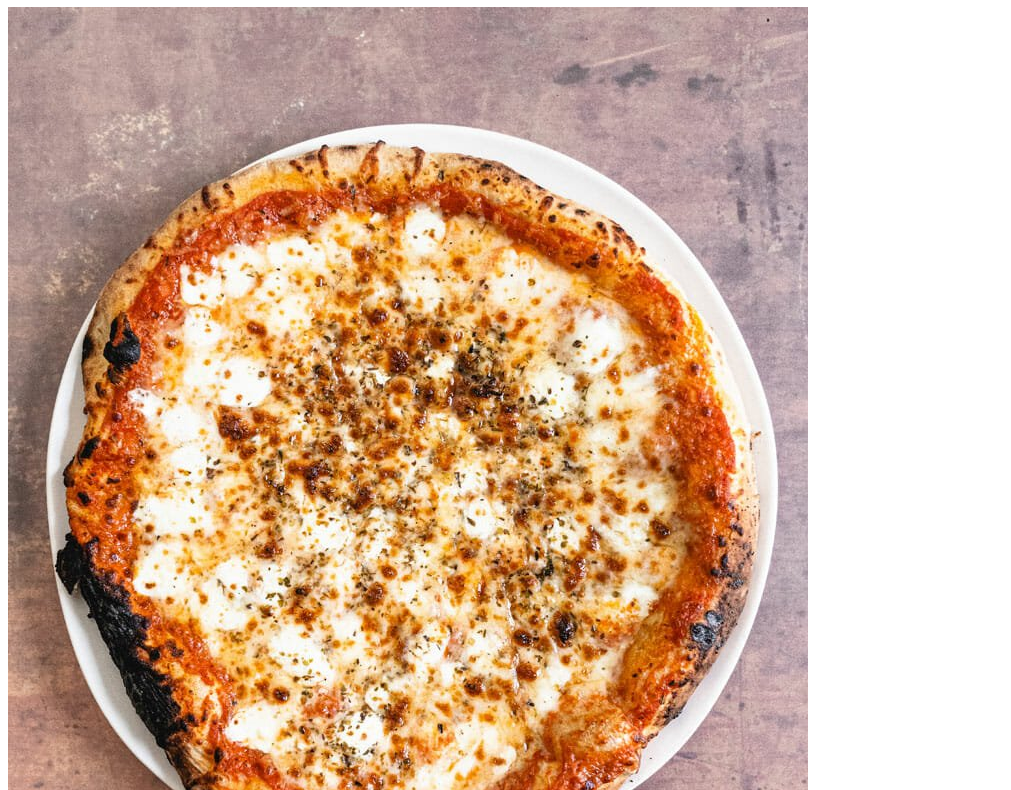
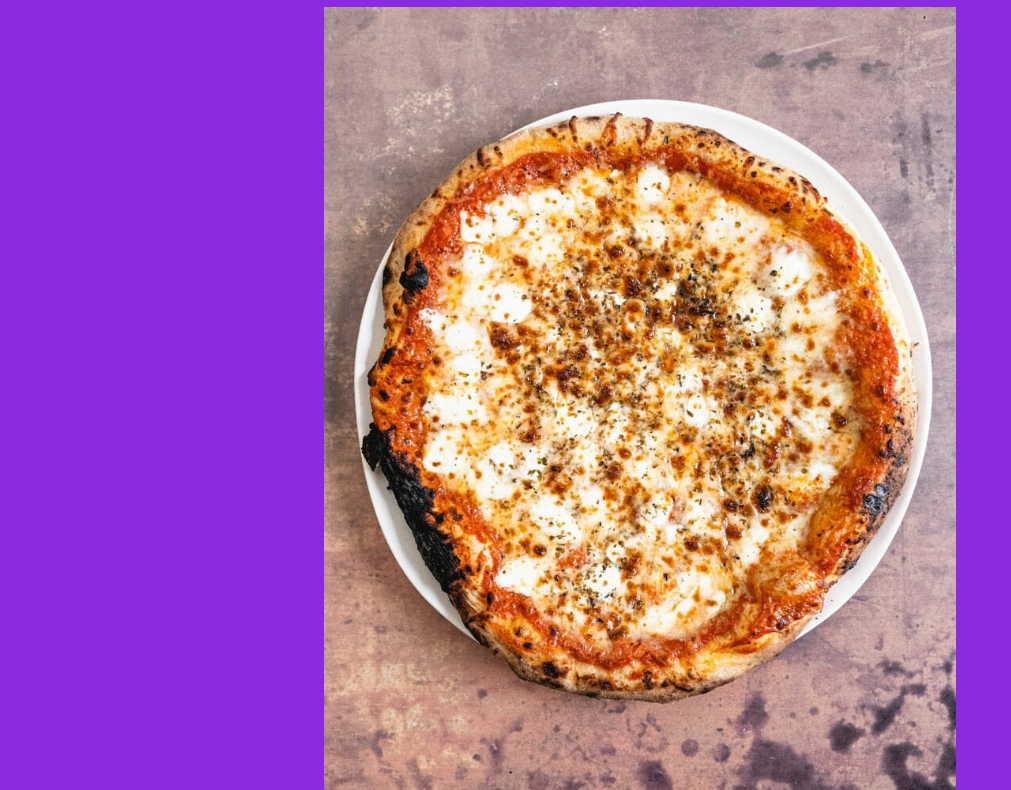
Before and after one commit to ryanppreston/odin-recipes, a plain HTML site: page recipes/pizza.html in a window 1280 px wide. Shown: the part 73-863 px from the top of the page, without its empty margins (0-1011 px from the left). Drawn offline with Linux system fonts and the light colour scheme; files that its build step writes are made by us from their sources.

Commit message:
Fix stylesheet link

```diff
--- a/recipes/pizza.html
+++ b/recipes/pizza.html
@@ -1,7 +1,7 @@
 <!DOCTYPE html>
 <html lang="en">
 <head>
-    <link rel="stylesheet" href="styles.css">
+    <link rel="stylesheet" href="style.css">
     <meta charset="UTF-8">
     <meta http-equiv="X-UA-Compatible" content="IE=edge">
     <meta name="viewport" content="width=device-width, initial-scale=1.0">
--- a/style.css
+++ b/style.css
@@ -5,3 +5,7 @@ img {
     width: 50%;
     height: auto;
 }
+
+body {
+    background-color: blueviolet;
+}
```
Also changed, not shown: index.html (+1 -1 lines), recipes/baked-ziti.html (+1 -1 lines), recipes/tacos.html (+1 -1 lines).
